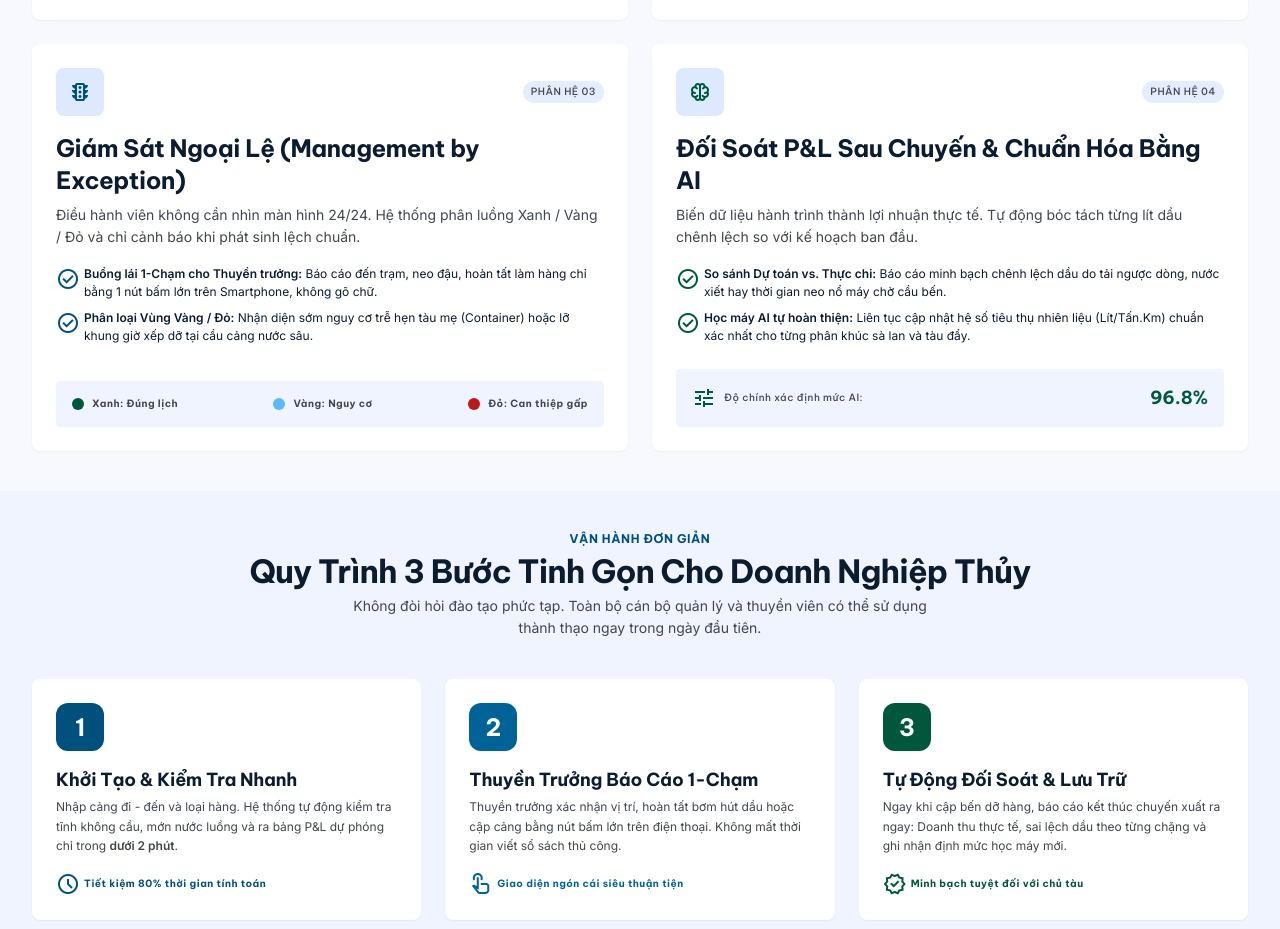
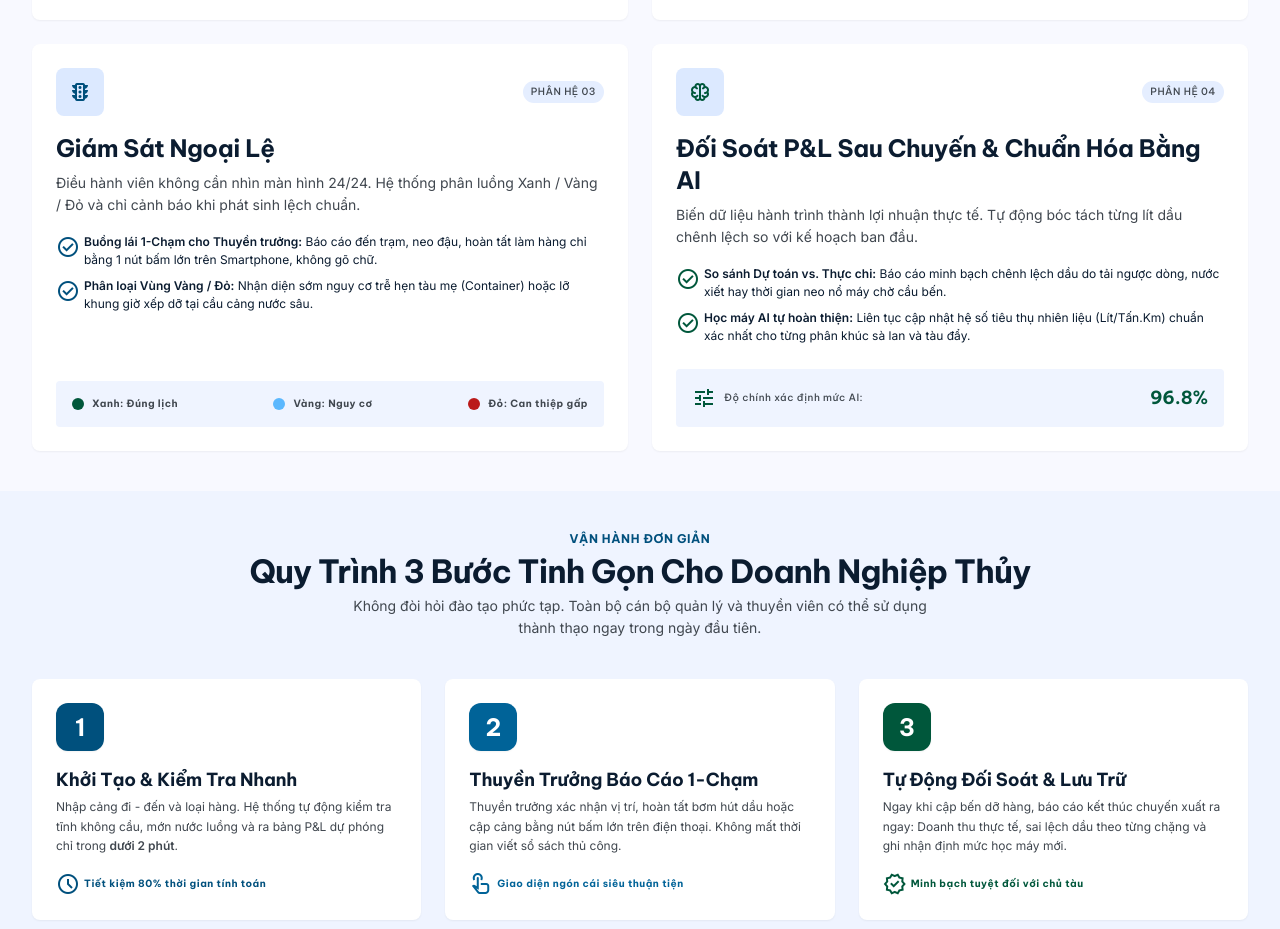
Before and after one commit to huutuan238/smart-trip, a Vue app: page / in a window 1280 px wide. Shown: the part 1560-2489 px from the top of the page. Built offline with nearby package versions, Linux system fonts and the light colour scheme.

Commit message:
fix label

```diff
--- a/src/views/HomeView.vue
+++ b/src/views/HomeView.vue
@@ -388,7 +388,7 @@ import { RouterLink } from 'vue-router'
                 <h3
                   class="font-headline-md text-headline-md text-on-surface font-bold mb-space-sm"
                 >
-                  Giám Sát Ngoại Lệ (Management by Exception)
+                  Giám Sát Ngoại Lệ
                 </h3>
                 <p
                   class="font-body-md text-body-md text-on-surface-variant leading-relaxed mb-space-md"
```
